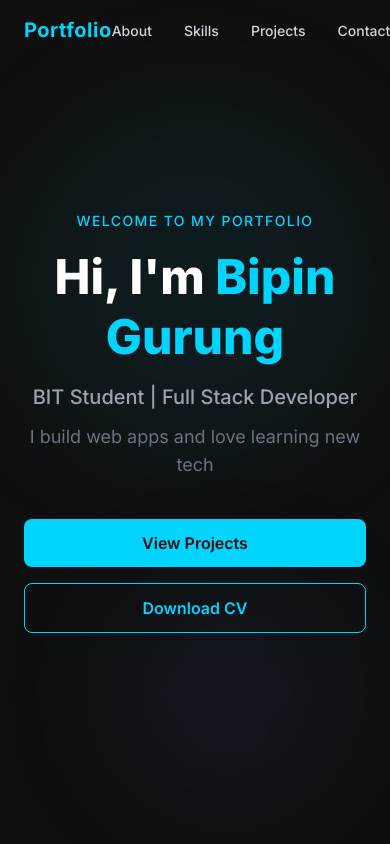
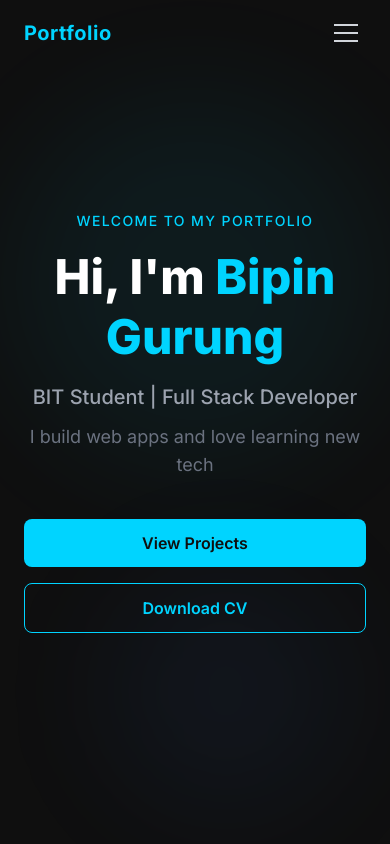
Before and after one commit to Zurungbeepen/portfolio, a React app: page / in a window 390 px wide. Shown: the top 844 px of the page. Built offline with nearby package versions, Linux system fonts and the light colour scheme; the HTML template or start-up script is replaced by a standard one.

Commit message:
feat: add mobile hamburger menu to Navbar

```diff
--- a/src/components/Navbar.jsx
+++ b/src/components/Navbar.jsx
@@ -4,6 +4,7 @@ const links = ['About', 'Skills', 'Projects', 'Contact']
 
 export default function Navbar() {
   const [scrolled, setScrolled] = useState(false)
+  const [menuOpen, setMenuOpen] = useState(false)
 
   useEffect(() => {
     const handleScroll = () => setScrolled(window.scrollY > 50)
@@ -13,13 +14,16 @@ export default function Navbar() {
 
   const scrollTo = (id) => {
     document.getElementById(id.toLowerCase())?.scrollIntoView({ behavior: 'smooth' })
+    setMenuOpen(false)
   }
 
   return (
-    <nav className={`fixed top-0 left-0 right-0 z-50 transition-all duration-300 ${scrolled ? 'bg-primary/90 backdrop-blur-md shadow-lg' : 'bg-transparent'}`}>
+    <nav className={`fixed top-0 left-0 right-0 z-50 transition-all duration-300 ${scrolled || menuOpen ? 'bg-primary/90 backdrop-blur-md shadow-lg' : 'bg-transparent'}`}>
       <div className="max-w-6xl mx-auto px-6 py-4 flex items-center justify-between">
         <span className="text-accent font-bold text-xl tracking-wide">Portfolio</span>
-        <ul className="flex gap-8">
+
+        {/* Desktop links */}
+        <ul className="hidden md:flex gap-8">
           {links.map((link) => (
             <li key={link}>
               <button
@@ -31,6 +35,33 @@ export default function Navbar() {
             </li>
           ))}
         </ul>
+
+        {/* Hamburger button */}
+        <button
+          onClick={() => setMenuOpen(!menuOpen)}
+          className="md:hidden flex flex-col gap-1.5 p-2"
+          aria-label="Toggle menu"
+        >
+          <span className={`block w-6 h-0.5 bg-gray-300 transition-all duration-300 ${menuOpen ? 'rotate-45 translate-y-2' : ''}`} />
+          <span className={`block w-6 h-0.5 bg-gray-300 transition-all duration-300 ${menuOpen ? 'opacity-0' : ''}`} />
+          <span className={`block w-6 h-0.5 bg-gray-300 transition-all duration-300 ${menuOpen ? '-rotate-45 -translate-y-2' : ''}`} />
+        </button>
+      </div>
+
+      {/* Mobile menu */}
+      <div className={`md:hidden transition-all duration-300 overflow-hidden ${menuOpen ? 'max-h-64' : 'max-h-0'}`}>
+        <ul className="px-6 pb-4 flex flex-col gap-4">
+          {links.map((link) => (
+            <li key={link}>
+              <button
+                onClick={() => scrollTo(link)}
+                className="text-gray-300 hover:text-accent transition-colors duration-200 text-sm font-medium w-full text-left"
+              >
+                {link}
+              </button>
+            </li>
+          ))}
+        </ul>
       </div>
     </nav>
   )
```
Also changed, not shown: 1 other file (tests, documents, lock files or other folders).
